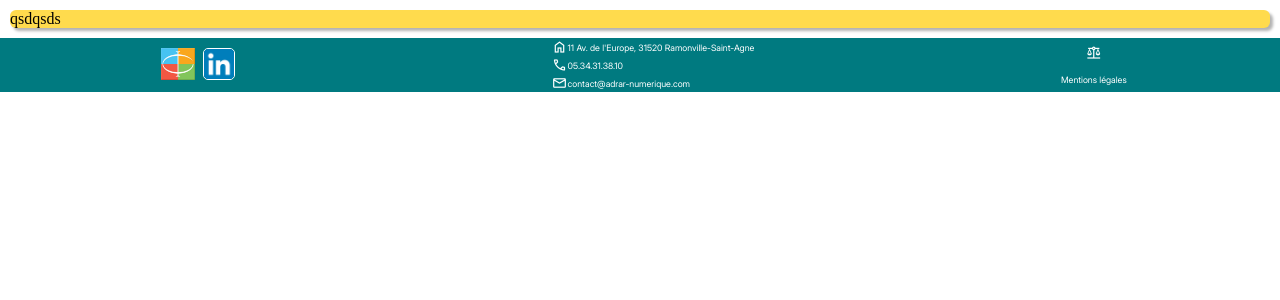
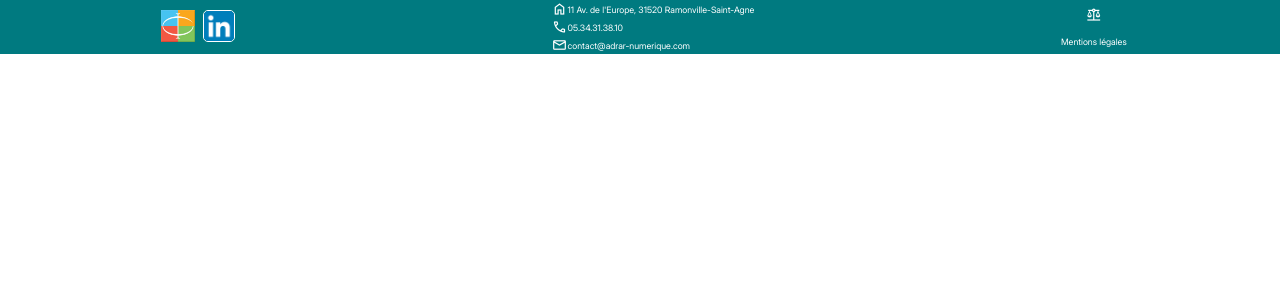
Before and after one commit to PascalVQR/quizz, a PHP site: page / in a window 1280 px wide. Shown: the part 54-354 px from the top of the page. Run offline with PHP 8.4, Linux system fonts and the light colour scheme.

Commit message:
Update header_view.php

```diff
--- a/views/header_view.php
+++ b/views/header_view.php
@@ -14,4 +14,3 @@
         <span class="material-symbols-outlined burger-icon">menu</span>
 
     </header>
-    <div class="base-box ">qsdqsds</div>
```
